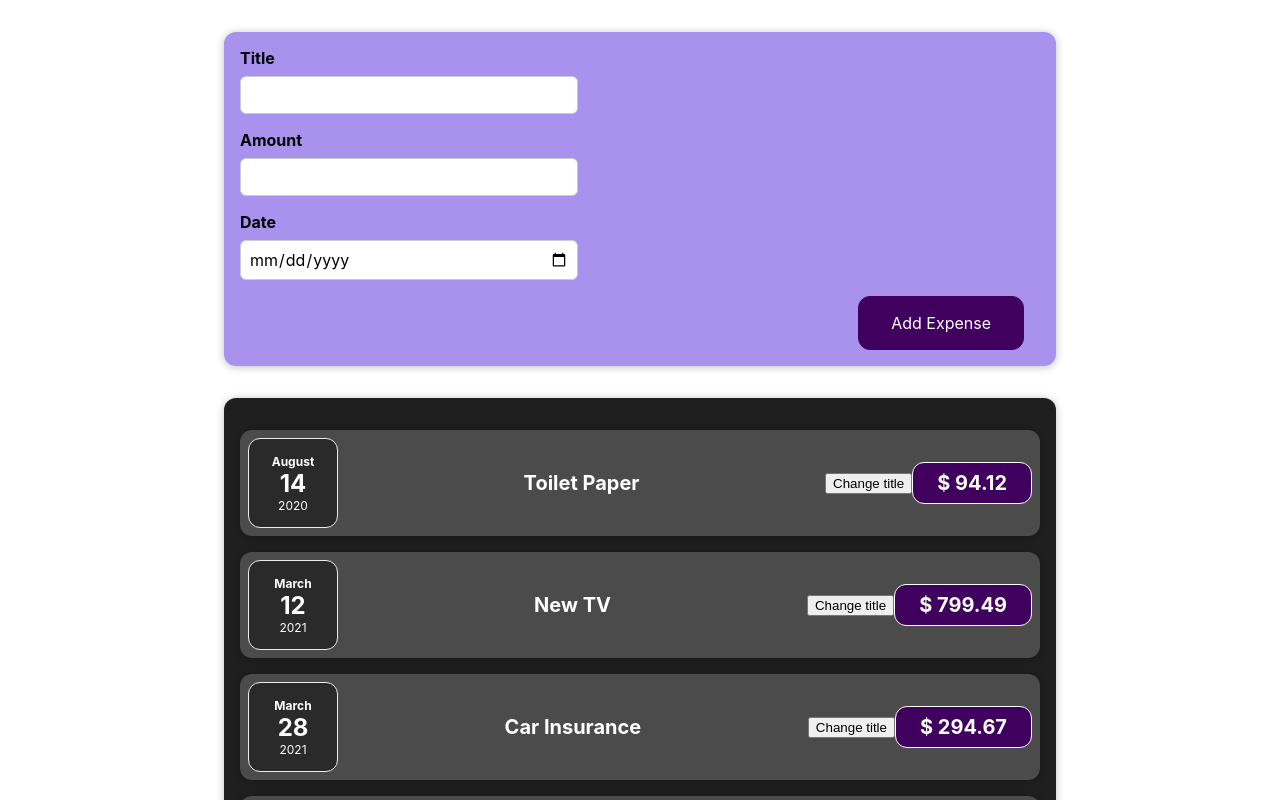
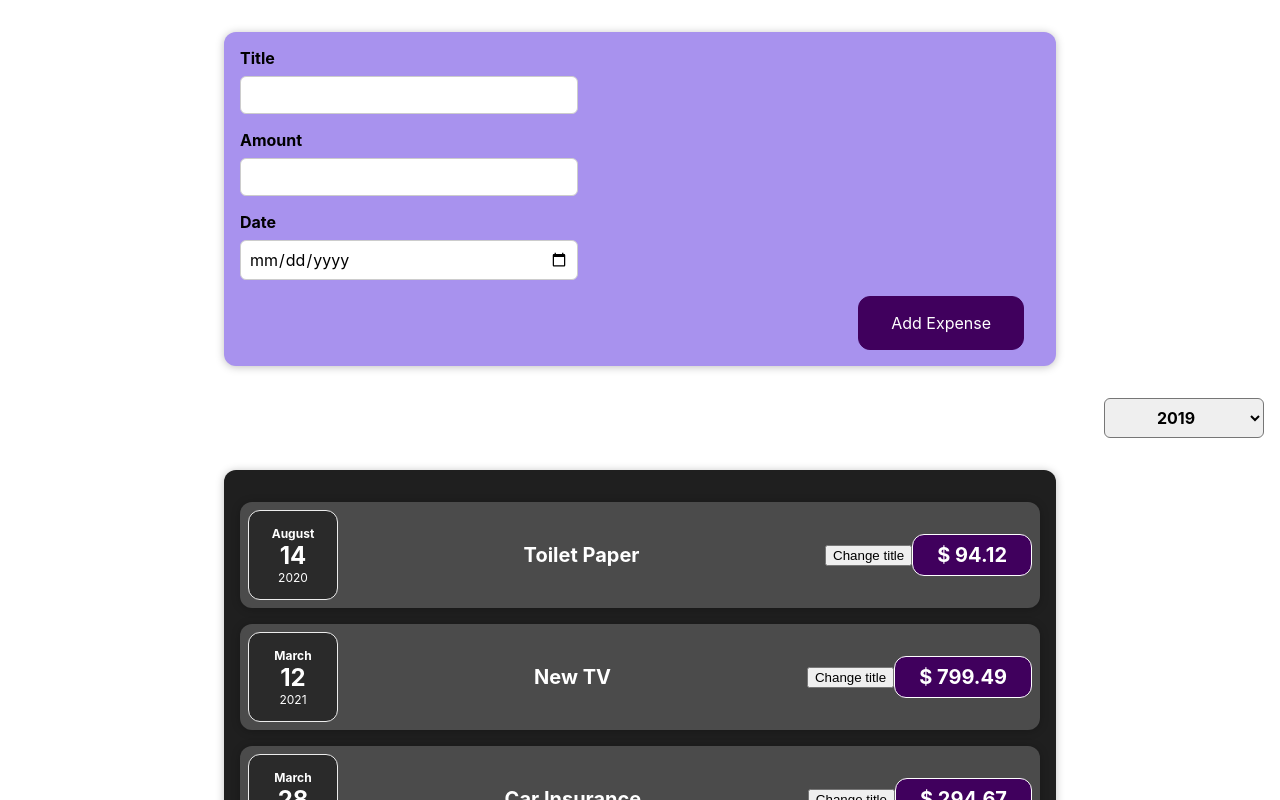
Before and after one commit to faustaciku/next-react-app, a React (Create React App) app: page / in a window 1280 px wide. Shown: the top 800 px of the page. Built offline with nearby package versions, Linux system fonts and the light colour scheme.

Commit message:
Passed an object from ExpenseForm  up to App.js, created Expenses Filter component, styled it and passed selected year value to Expenses.js

```diff
--- a/public/index.html
+++ b/public/index.html
@@ -2,42 +2,19 @@
 <html lang="en">
   <head>
     <meta charset="utf-8" />
-    <link rel="icon" href="%PUBLIC_URL%/favicon.ico" />
     <meta name="viewport" content="width=device-width, initial-scale=1" />
     <meta name="theme-color" content="#000000" />
     <meta
       name="description"
       content="Web site created using create-react-app"
     />
-    <link rel="apple-touch-icon" href="%PUBLIC_URL%/logo192.png" />
-    <!--
-      manifest.json provides metadata used when your web app is installed on a
-      user's mobile device or desktop. See https://developers.google.com/web/fundamentals/web-app-manifest/
-    -->
+
     <link rel="manifest" href="%PUBLIC_URL%/manifest.json" />
-    <!--
-      Notice the use of %PUBLIC_URL% in the tags above.
-      It will be replaced with the URL of the `public` folder during the build.
-      Only files inside the `public` folder can be referenced from the HTML.
 
-      Unlike "/favicon.ico" or "favicon.ico", "%PUBLIC_URL%/favicon.ico" will
-      work correctly both with client-side routing and a non-root public URL.
-      Learn how to configure a non-root public URL by running `npm run build`.
-    -->
     <title>React App</title>
   </head>
   <body>
     <noscript>You need to enable JavaScript to run this app.</noscript>
     <div id="root"></div>
-    <!--
-      This HTML file is a template.
-      If you open it directly in the browser, you will see an empty page.
-
-      You can add webfonts, meta tags, or analytics to this file.
-      The build step will place the bundled scripts into the <body> tag.
-
-      To begin the development, run `npm start` or `yarn start`.
-      To create a production bundle, use `npm run build` or `yarn build`.
-    -->
   </body>
 </html>
--- a/src/App.js
+++ b/src/App.js
@@ -29,9 +29,12 @@
       date: new Date(2021, 5, 12),
     },
   ];
+  function addExpenseHandler(expense) {
+    console.log(expense);
+  }
   return (
     <div className="App">
-      <NewExpense />
+      <NewExpense onAddExpense={addExpenseHandler} />
       <Expenses expenses={expenses} />
     </div>
   );
--- a/src/Expenses/Expenses.js
+++ b/src/Expenses/Expenses.js
@@ -1,9 +1,17 @@
+import React, { useState } from "react";
 import ExpenseItem from "./ExpenseItem";
+import ExpensesFilter from "../NewExpense/ExpensesFilter";
 import "./Expenses.css";
 import Card from "../Card";
 
 export default function Expenses(props) {
+  const [year, setYear] = useState("2019");
+  function saveYearHandler(selectedYear) {
+    setYear(selectedYear);
+  }
   return (
+    <div>
+      <ExpensesFilter selected={year} onSaveYear={saveYearHandler} />
       <Card className="expenses">
         <ExpenseItem
           title={props.expenses[0].title}
@@ -26,5 +34,6 @@
           date={props.expenses[3].date}
         />
       </Card>
+    </div>
   );
 }
--- a/src/NewExpense/ExpenseForm.js
+++ b/src/NewExpense/ExpenseForm.js
@@ -1,6 +1,6 @@
 import React, { useState } from "react";
 import "./ExpenseForm.css";
-export default function ExpenseForm() {
+export default function ExpenseForm(props) {
   const [titleValue, setTitleValue] = useState("");
   const [amountValue, setAmountValue] = useState("");
   const [dateValue, setDateValue] = useState("");
@@ -20,7 +20,7 @@
       amount: amountValue,
       date: new Date(dateValue),
     };
-    console.log(expenseData);
+    props.onSaveExpenseData(expenseData);
     setTitleValue("");
     setAmountValue("");
     setDateValue("");
--- /dev/null
+++ b/src/NewExpense/ExpensesFilter.css
@@ -0,0 +1,24 @@
+.expenses-filter {
+  color: white;
+  padding: 0 1rem;
+}
+
+.expenses-filter-control {
+  display: flex;
+  width: 100%;
+  align-items: center;
+  justify-content: space-between;
+  margin: 1rem 0;
+}
+
+.expenses-filter label {
+  font-weight: bold;
+  margin-bottom: 0.5rem;
+}
+
+.expenses-filter select {
+  font: inherit;
+  padding: 0.5rem 3rem;
+  font-weight: bold;
+  border-radius: 6px;
+}
--- /dev/null
+++ b/src/NewExpense/ExpensesFilter.js
@@ -0,0 +1,22 @@
+import React from "react";
+
+import "./ExpensesFilter.css";
+
+export default function ExpensesFilter(props) {
+  function selectionChangeHandler(event) {
+    props.onSaveYear(event.target.value);
+  }
+  return (
+    <div className="expenses-filter">
+      <div className="expenses-filter-control">
+        <label>Filter by year</label>
+        <select value={props.selected} onChange={selectionChangeHandler}>
+          <option value="2022">2022</option>
+          <option value="2021">2021</option>
+          <option value="2020">2020</option>
+          <option value="2019">2019</option>
+        </select>
+      </div>
+    </div>
+  );
+}
--- a/src/NewExpense/NewExpense.js
+++ b/src/NewExpense/NewExpense.js
@@ -1,9 +1,17 @@
 import "./NewExpense.css";
 import ExpenseForm from "./ExpenseForm";
-export default function NewExpense() {
+export default function NewExpense(props) {
+  function saveExpenseDataHandler(enteredExpenseData) {
+    const expenseData = {
+      ...enteredExpenseData,
+      id: Math.random().toString(),
+    };
+    props.onAddExpense(expenseData);
+  }
+
   return (
     <div className="new-expense">
-      <ExpenseForm />
+      <ExpenseForm onSaveExpenseData={saveExpenseDataHandler} />
     </div>
   );
 }
```
Lines whose indentation alone changed are shown as unchanged.
